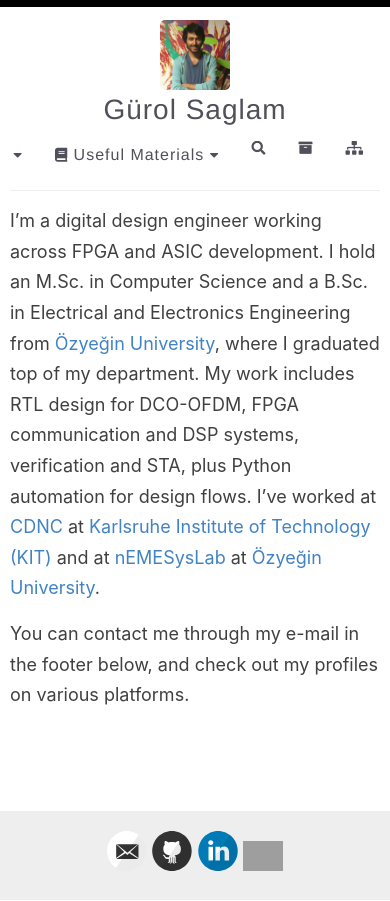
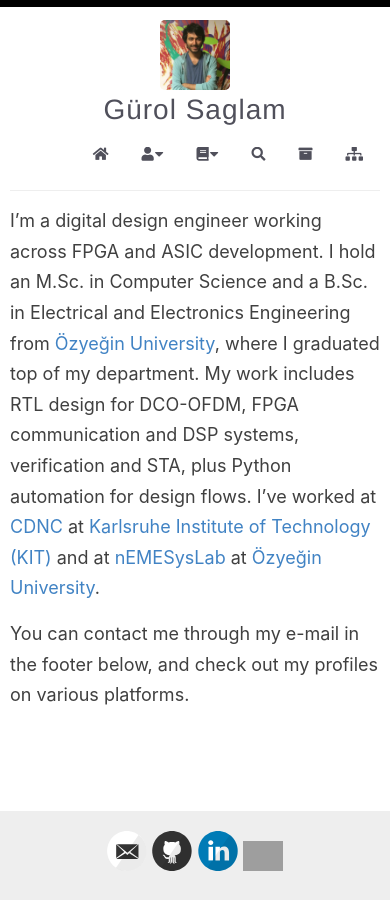
Before and after one commit to gurolsaglam/web_test, a Jekyll site: the page built from index.md, in a window 390 px wide. Built offline with Jekyll 4.4.1, drawn with Linux system fonts in a browser that asks for light colours; grey boxes are pictures that could not be loaded.

Commit message:
dropdown icon shortening added

```diff
--- a/_layouts/default.html
+++ b/_layouts/default.html
@@ -37,7 +37,7 @@
                     {% assign class = 'active' %}
                   {% endif %}
                   {% if link.sublinks %}
-                    <li class="dropdown {{ class }}">
+                    <li class="dropdown">
                       {% if link.icon %}
                         <a class="dropdown-toggle" data-show="hover" role="button" aria-haspopup="true" aria-expanded="false"><i class="{{ link.icon }}"></i>    <span>{{ link.title }}</span>    <i class="fa fa-caret-down fa-sm" aria-hidden="true"></i></a>
 					  {% else %}
--- a/assets/style.scss
+++ b/assets/style.scss
@@ -849,4 +849,17 @@
     .greedy-nav .masthead__menu-item a span {
         display: none; /* Hide the text */
     }
+
+    .greedy-nav .dropdown a {
+        display: flex; /* Align icon and text */
+        align-items: center; /* Center items vertically */
+    }
+
+    .greedy-nav .dropdown a i {
+        display: inline; /* Show the icon */
+    }
+
+    .greedy-nav .dropdown a span {
+        display: none; /* Hide the text */
+    }
 }
```
